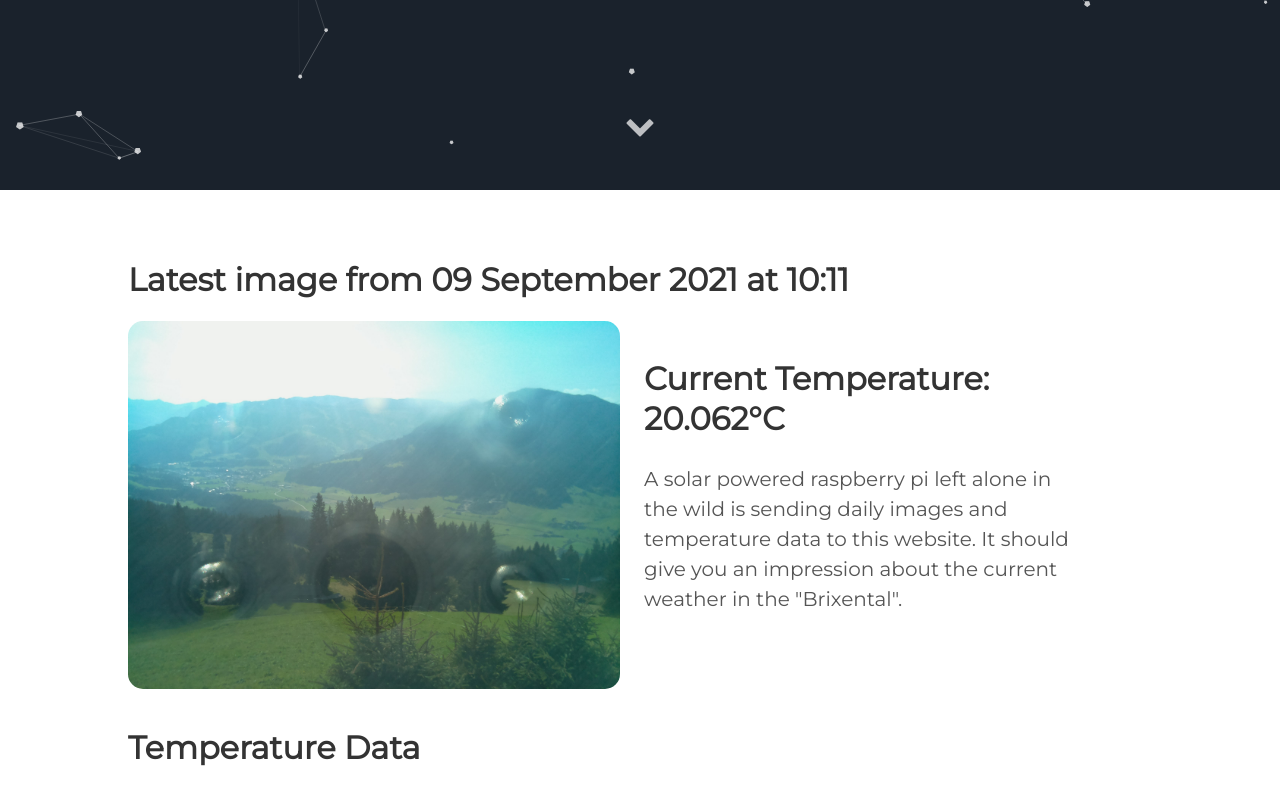
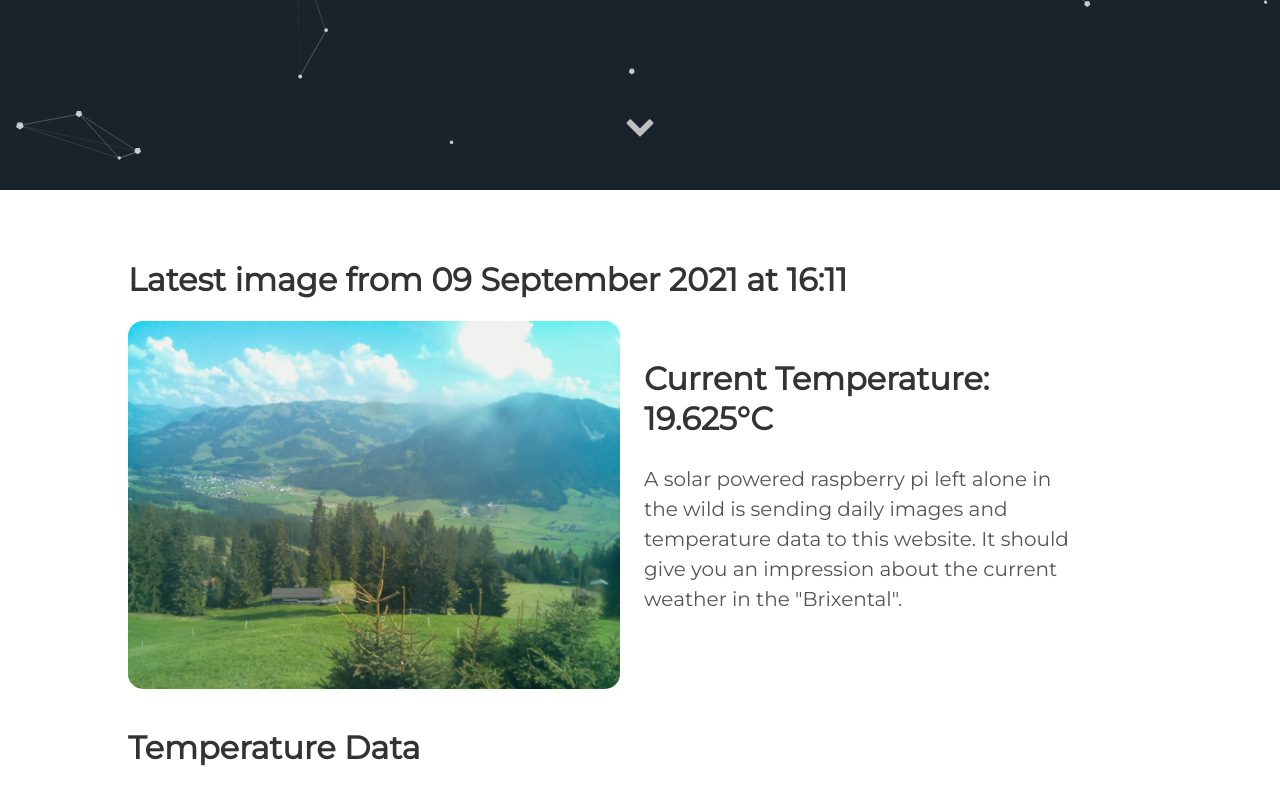
Before and after one commit to vektorious/vektorious.github.io, a Jekyll site: the page built from resources/huette.md, in a window 1280 px wide and 900 px high, scrolled down 710 px. Shown: the top 805 px of the window. Built offline with Jekyll 4.4.1, drawn with Linux system fonts in a browser that asks for light colours.

Commit message:
I'm a bot beep boop

```diff
--- a/resources/huette.md
+++ b/resources/huette.md
@@ -6,13 +6,13 @@ image: '/assets/img/'
 description: 'Live image from the Austrian alps'
 twitter_text: ' '
 ---
-## Latest image from 09 September 2021 at 10:11
+## Latest image from 09 September 2021 at 16:11
 <div class="huette">
   <div class="huette-image">
     <img src="{{ "/assets/img/huette.jpg" | prepend: site.baseurl }}">
   </div>
   <div class="huette-text">
-        <h2>Current Temperature: 20.062°C</h2>
+        <h2>Current Temperature: 19.625°C</h2>
         <p>A solar powered raspberry pi left alone in the wild is sending daily images and temperature data to this website. It should give you an impression about the current weather in the "Brixental".</p>
 
   </div>
```
Also changed, not shown: rpi-script/2021-09-09_160941.txt (renamed from rpi-script/2021-09-09_100944.txt, +6 -5 lines), rpi-script/huette.md (+2 -2 lines), assets/img/huette.jpg, assets/img/temp_plot.png, rpi-script/temp_plot.png, 1 other file.
